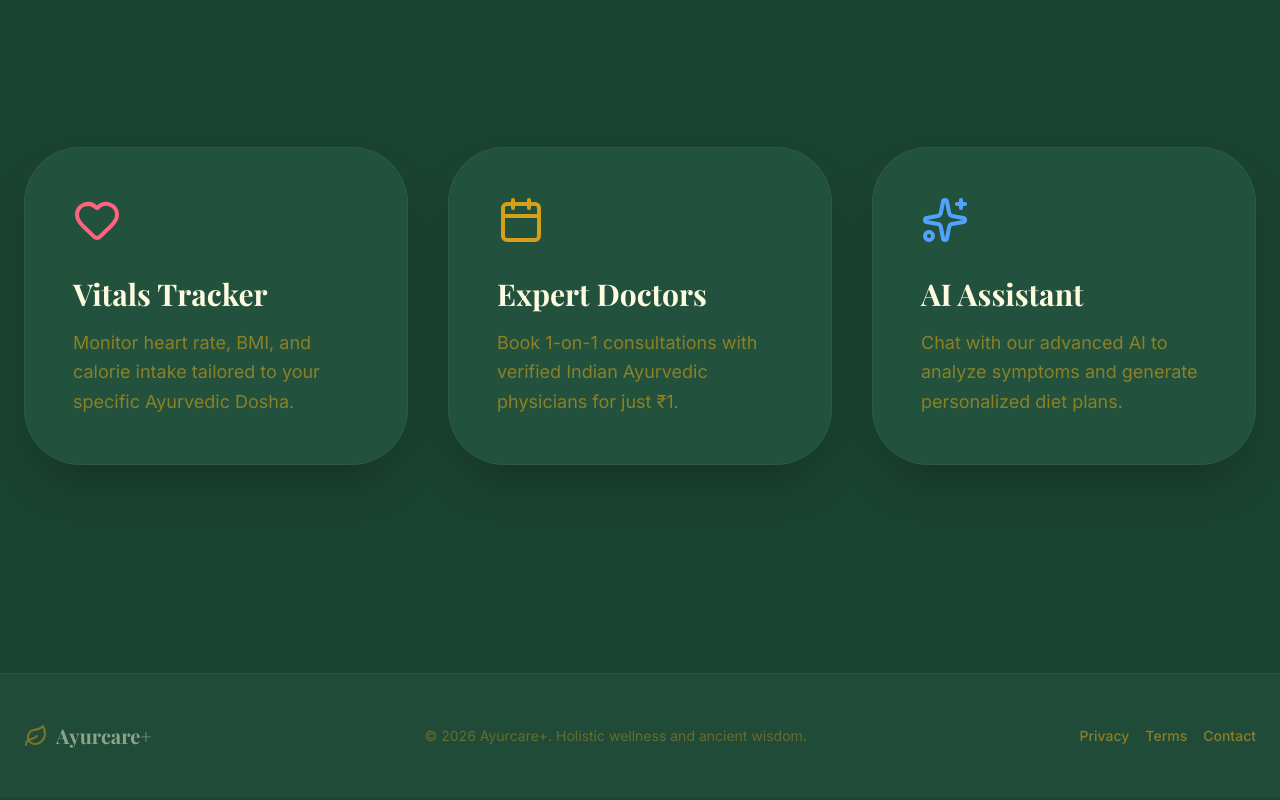
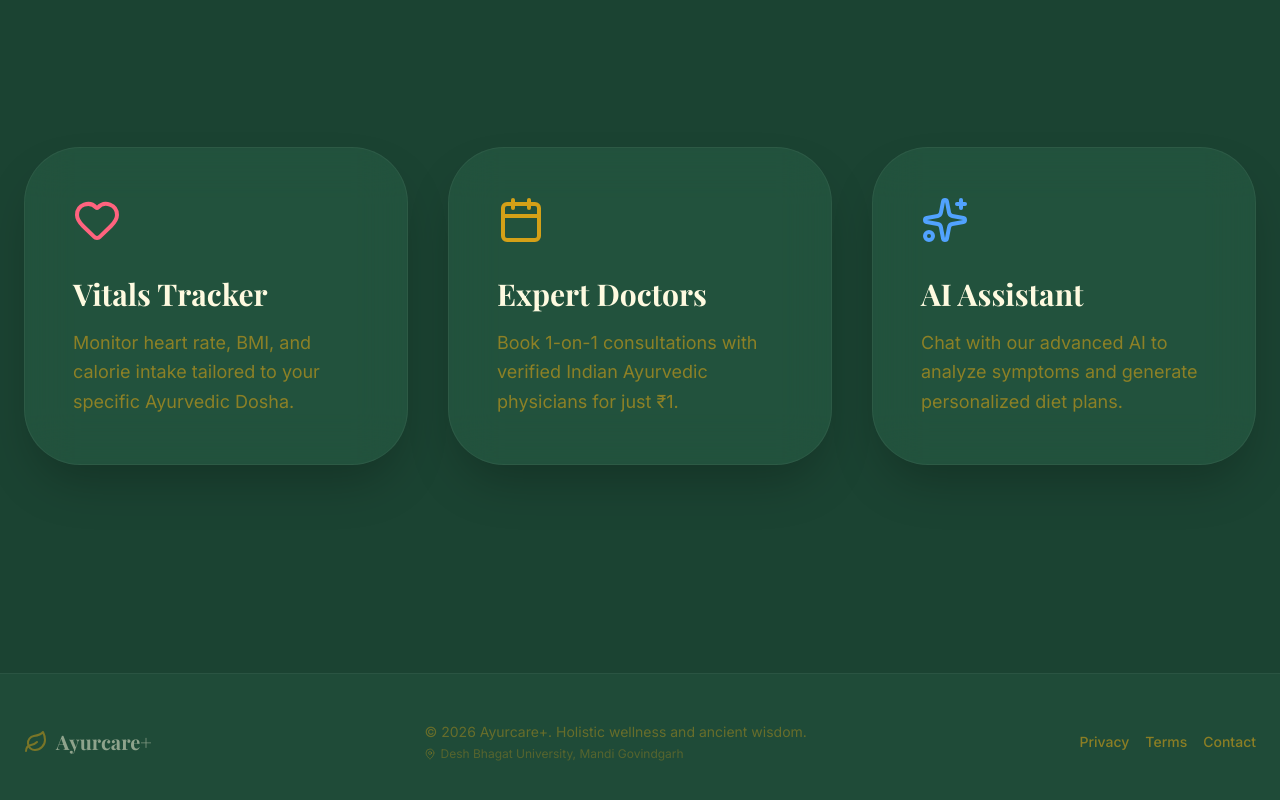
Before and after one commit to Aryan772005/Ayurcare-2-, a React (Vite) app: page / in a window 1280 px wide. Shown: the part 664-1464 px from the top of the page. Built offline with nearby package versions, Linux system fonts and the light colour scheme; no server answers; a web font is replaced by a local one.

Commit message:
fix: broken doctor images, AI chat key, footer address, chat subtitle

```diff
--- a/src/components/Footer.tsx
+++ b/src/components/Footer.tsx
@@ -1,5 +1,5 @@
 import React from 'react';
-import { Leaf } from 'lucide-react';
+import { Leaf, MapPin } from 'lucide-react';
 
 export default function Footer() {
   return (
@@ -10,9 +10,14 @@ export default function Footer() {
           <span className="font-display font-bold text-xl text-cream">Ayurcare+</span>
         </div>
 
-        <p className="text-sm text-emerald-accent/40 text-center md:text-left">
-          &copy; {new Date().getFullYear()} Ayurcare+. Holistic wellness and ancient wisdom.
-        </p>
+        <div className="text-center md:text-left">
+          <p className="text-sm text-emerald-accent/40">
+            &copy; {new Date().getFullYear()} Ayurcare+. Holistic wellness and ancient wisdom.
+          </p>
+          <p className="text-xs text-emerald-accent/30 flex items-center justify-center md:justify-start gap-1 mt-1">
+            <MapPin size={12} /> Desh Bhagat University, Mandi Govindgarh
+          </p>
+        </div>
 
         <div className="flex items-center gap-4 text-sm font-medium text-emerald-accent/60">
           <a href="#" className="hover:text-emerald-accent transition-colors">Privacy</a>
--- a/src/data/doctors.ts
+++ b/src/data/doctors.ts
@@ -52,7 +52,7 @@ export const doctors: Doctor[] = [
     languages: ["English", "Gujarati", "Hindi"],
     rating: 4.9,
     reviews: 210,
-    imageUrl: "https://images.unsplash.com/photo-1594824436998-058a20cd7be6?q=80&w=300&auto=format&fit=crop",
+    imageUrl: "https://images.unsplash.com/photo-1614608682850-e0d6ed316d47?q=80&w=300&auto=format&fit=crop",
     about: "Dedicated to women's health, offering Ayurvedic solutions for menstrual disorders, PCOD, and prenatal care."
   },
   {
@@ -85,7 +85,7 @@ export const doctors: Doctor[] = [
     languages: ["English", "Hindi", "Punjabi"],
     rating: 5.0,
     reviews: 305,
-    imageUrl: "https://images.unsplash.com/photo-1582750433449-648ed127d09e?q=80&w=300&auto=format&fit=crop",
+    imageUrl: "https://images.unsplash.com/photo-1537368910025-700350fe46c7?q=80&w=300&auto=format&fit=crop",
     about: "Master in anti-aging therapies, vitality enhancement, and boosting overall immunity using rare herbs."
   },
   {
--- a/src/pages/ChatPage.tsx
+++ b/src/pages/ChatPage.tsx
@@ -63,7 +63,7 @@ export default function ChatPage({ user }: { user: FirebaseUser | null }) {
     <div className="min-h-screen pt-24 px-4 pb-0 max-w-4xl mx-auto flex flex-col h-screen">
       <header className="mb-6 mt-4 text-center shrink-0">
         <h1 className="text-3xl font-display font-bold text-cream">AI Ayurvedic Assistant</h1>
-        <p className="text-emerald-accent/60 text-sm">Powered by NVIDIA LLM</p>
+        <p className="text-emerald-accent/60 text-sm">Ask me about your health, diet, or Ayurvedic remedies</p>
       </header>
 
       <div className="flex-1 bg-moss/20 border border-white/5 rounded-t-[40px] p-4 md:p-8 flex flex-col overflow-hidden relative shadow-2xl">
```
